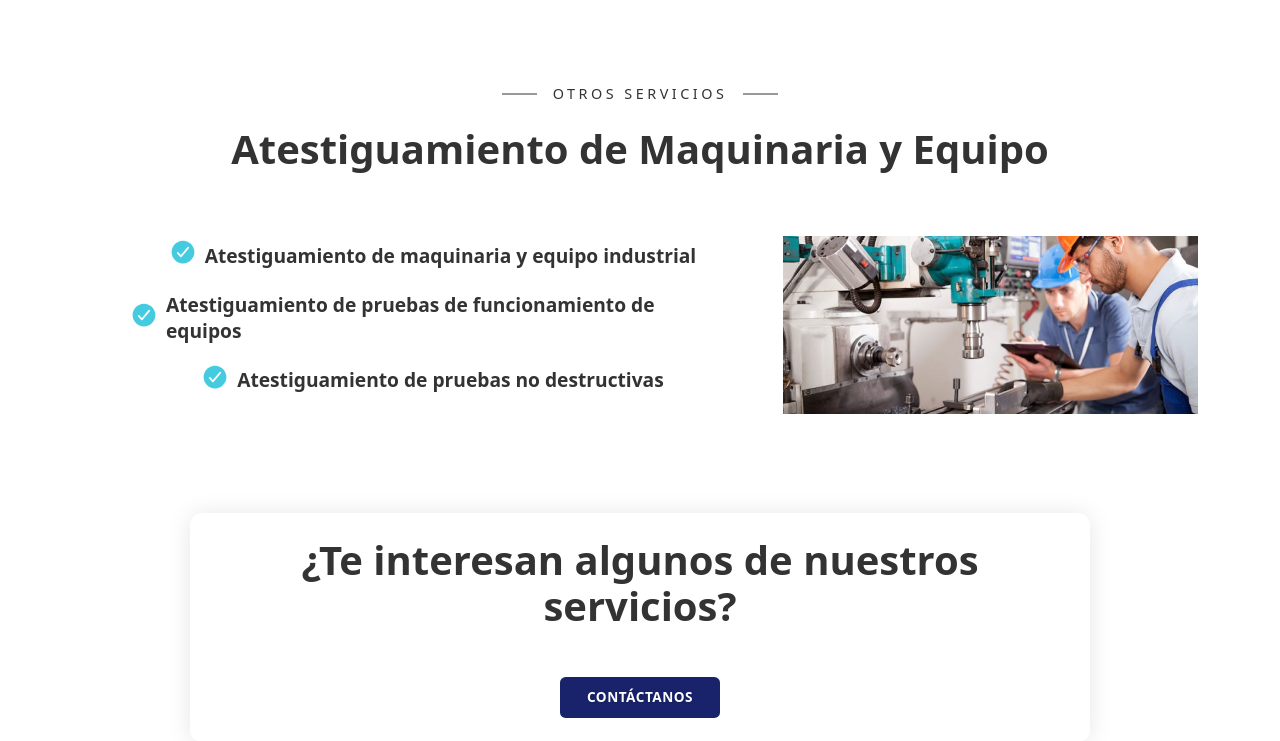
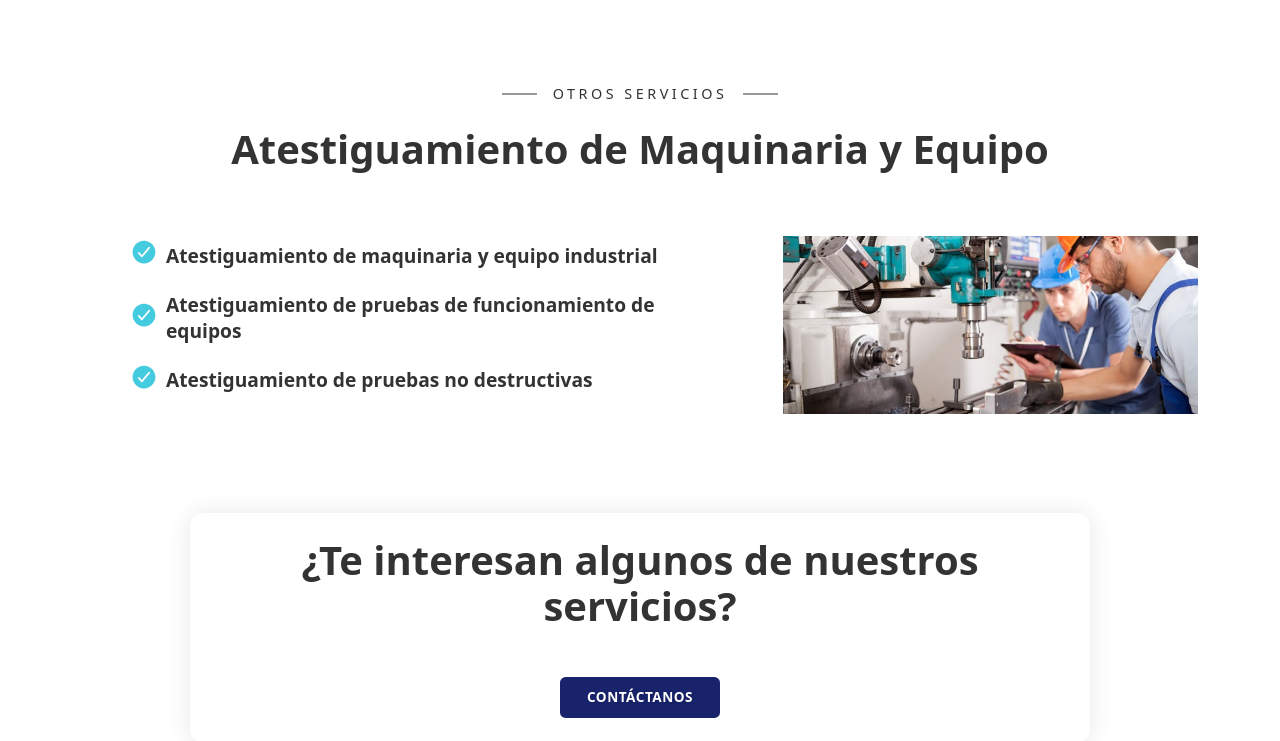
Before and after one commit to santiagopm84/wrregister, a PHP site: page /other-services.html in a window 1280 px wide. Shown: the part 663-1404 px from the top of the page. Run offline with PHP 8.4, Linux system fonts and the light colour scheme.

Commit message:
Add files via upload

```diff
--- a/css/main.css
+++ b/css/main.css
@@ -561,7 +561,7 @@ img {
   display: none;
 }
 .wrapper_certif .sec_info_certif.other .item_certif .my_paragraph {
-  justify-content: center;
+  justify-content: left;
 }
 .wrapper_certif .sec_info_certif .item_certif {
   width: 100%;
```
